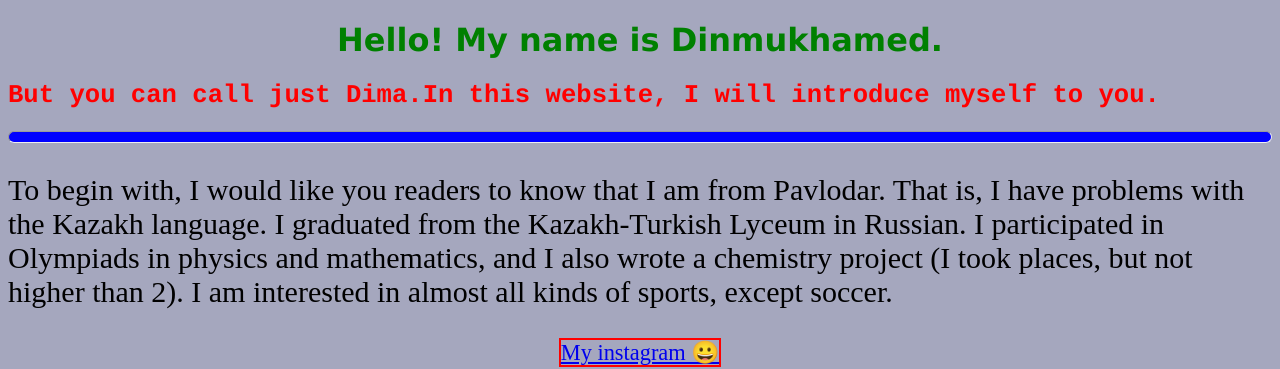
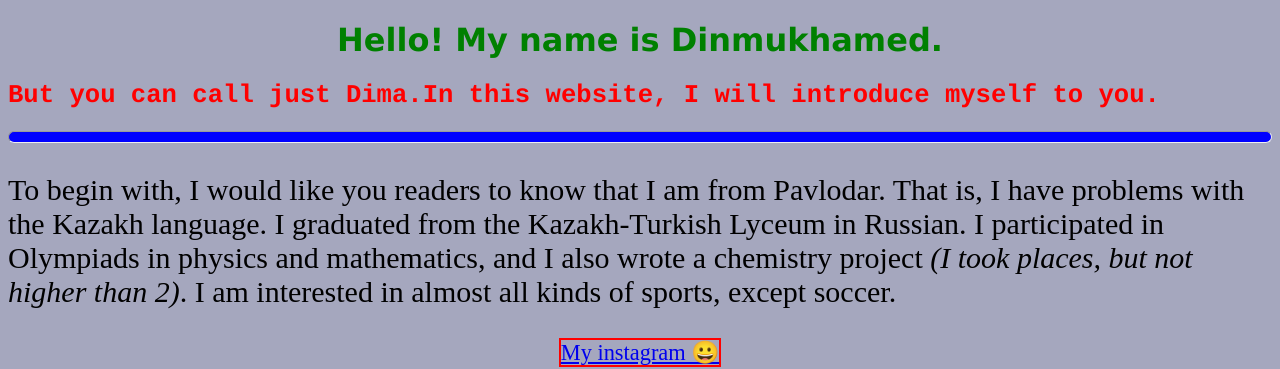
Before and after one commit to deantsarev/Practice1, a plain HTML site: page index.html in a window 1280 px wide. Shown: the top 369 px of the page. Drawn offline with Linux system fonts and the light colour scheme.

Commit message:
Add files via upload

```diff
--- a/index.html
+++ b/index.html
@@ -48,7 +48,7 @@ button {
 	<h1 padding: 20px; align="center">Hello! My name is Dinmukhamed.</h1>
 <h2 align="left">But you can call just Dima.In this website, I will introduce myself to you.</h2>
 <hr>
-<p style="font-size:30px;">To begin with, I would like you readers to know that I am from Pavlodar. That is, I have problems with the Kazakh language. I graduated from the Kazakh-Turkish Lyceum in Russian. I participated in Olympiads in physics and mathematics, and I also wrote a chemistry project (I took places, but not higher than 2). I am interested in almost all kinds of sports, except soccer.
+<p style="font-size:30px;">To begin with, I would like you readers to know that I am from Pavlodar. That is, I have problems with the Kazakh language. I graduated from the Kazakh-Turkish Lyceum in Russian. I participated in Olympiads in physics and mathematics, and I also wrote a chemistry project <i>(I took places, but not higher than 2)</i>. I am interested in almost all kinds of sports, except soccer.
 </p>
 <center>
 <a href="https://www.instagram.com/deantsarev/?hl=ru">My instagram &#128512;</a>
```
Also changed, not shown: 1 other file.
